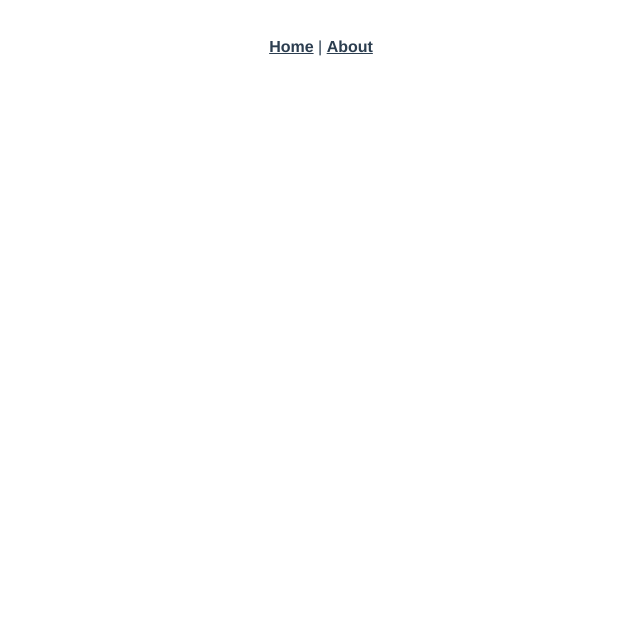
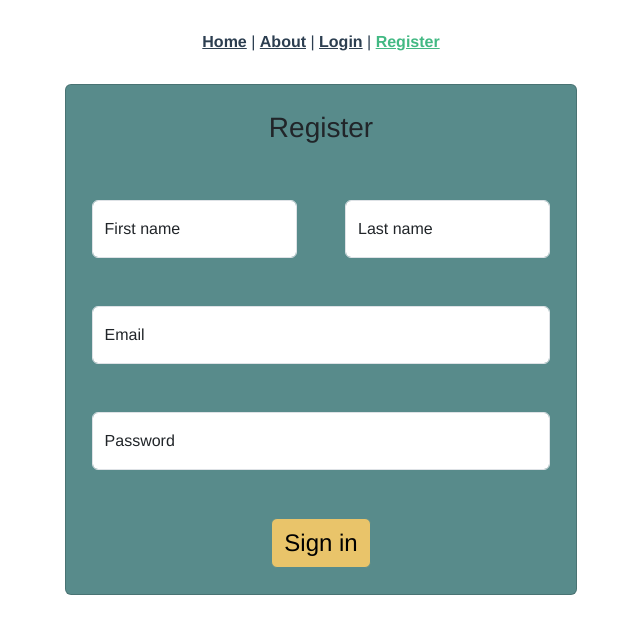
Before and after one commit to AlexiFa/SolutionFactory, a Vue app in the folder site-courtier/front/: page /register in a window 1280 px wide. Before the commit this address had no page. Shown: the top 634 px of the page, without its empty margins (319-959 px from the left). Built offline with nearby package versions, Linux system fonts and the light colour scheme.

Commit message:
front register ongoing

```diff
--- a/site-courtier/front/src/App.vue
+++ b/site-courtier/front/src/App.vue
@@ -1,7 +1,10 @@
 <template>
+  <link href="https://cdn.jsdelivr.net/npm/bootstrap@5.3.0/dist/css/bootstrap.min.css" rel="stylesheet" integrity="sha384-9ndCyUaIbzAi2FUVXJi0CjmCapSmO7SnpJef0486qhLnuZ2cdeRhO02iuK6FUUVM" crossorigin="anonymous">
   <nav>
     <router-link to="/">Home</router-link> |
-    <router-link to="/about">About</router-link>
+    <router-link to="/about">About</router-link> |
+    <router-link to="/login">Login</router-link> |
+    <router-link to="/register">Register</router-link>
   </nav>
   <router-view/>
 </template>
--- a/site-courtier/front/src/router/index.js
+++ b/site-courtier/front/src/router/index.js
@@ -1,5 +1,7 @@
 import { createRouter, createWebHistory } from 'vue-router'
 import HomeView from '../views/HomeView.vue'
+import LoginView from '../views/LoginView.vue'
+import RegisterView from '../views/RegisterView.vue'
 
 const routes = [
   {
@@ -14,6 +16,16 @@ const routes = [
     // this generates a separate chunk (about.[hash].js) for this route
     // which is lazy-loaded when the route is visited.
     component: () => import(/* webpackChunkName: "about" */ '../views/AboutView.vue')
+  },
+  {
+    path: '/login',
+    name: 'login',
+    component: LoginView
+  },
+  {
+    path: '/register',
+    name: 'register',
+    component: RegisterView
   }
 ]
 
--- /dev/null
+++ b/site-courtier/front/src/views/LoginView.vue
@@ -0,0 +1,3 @@
+<template>
+    <div class="btn btn-success">log in</div>
+</template>
--- /dev/null
+++ b/site-courtier/front/src/views/RegisterView.vue
@@ -0,0 +1,36 @@
+<template>
+    <div class="container card" style="padding: 2%;width: 40%;background-color: #588B8B;">
+        <form class="row g-5" action="/login">
+            <div class="col-12">
+                <p class="h3">Register</p>
+            </div>
+            <div class="col-md-6">
+                <div class="form-floating">
+                    <input type="text" class="form-control" id="inputFirstNameLG" placeholder="First name">
+                    <label for="inputFirstNameLG">First name</label>
+                </div>
+            </div>
+            <div class="col-md-6">
+                <div class="form-floating">
+                    <input type="text" class="form-control" id="inputLastNameLG" placeholder="Last name">
+                    <label for="inputLastNameLG">Last name</label>
+                </div>
+            </div>
+            <div class="col-12">
+                <div class="form-floating">
+                    <input type="email" class="form-control" id="inputEmailLG" placeholder="Email">
+                    <label for="inputEmailLG">Email</label>
+                </div>
+            </div>
+            <div class="col-12">
+                <div class="form-floating">
+                    <input type="password" class="form-control" id="inputPasswordLG" placeholder="Password">
+                    <label for="inputPassword">Password</label>
+                </div>
+            </div>
+            <div class="col-12">
+                <button type="submit" class="btn btn-primary fs-4" style="background-color: #E9C46A;border-color: #588B8B;color: black;">Sign in</button>
+            </div>
+        </form>
+    </div>
+</template>
```
